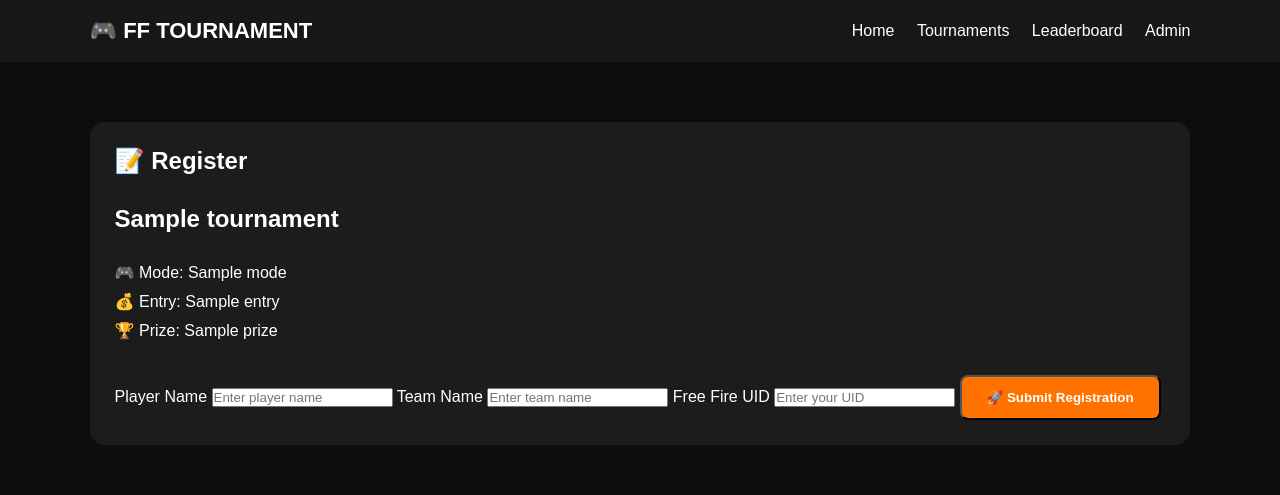
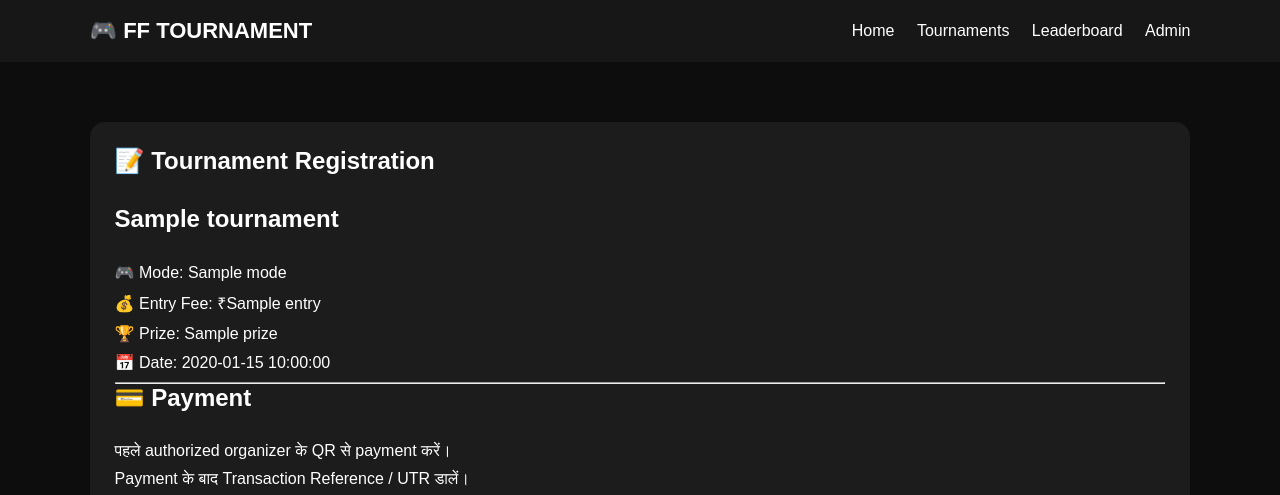
Before and after one commit to workload139-creator/Freefire-touranament, a Flask app: page /register/1 in a window 1280 px wide. Shown: the top 495 px of the page. Run offline with Flask 3, Linux system fonts and the light colour scheme; a database or web service that is not in the repository returns one stand-in record (values such as "Sample title"); some libraries are stand-ins or nearby versions.

Commit message:
Enhance registration page with additional details

```diff
--- a/templates/register.html
+++ b/templates/register.html
@@ -2,19 +2,26 @@
 <html lang="en">
 
 <head>
+
     <meta charset="UTF-8">
-    <meta name="viewport" content="width=device-width, initial-scale=1.0">
+
+    <meta name="viewport"
+          content="width=device-width, initial-scale=1.0">
 
     <title>Register - {{ tournament[1] }}</title>
 
     <link rel="stylesheet"
           href="{{ url_for('static', filename='style.css') }}">
+
 </head>
 
 <body>
 
 <header>
-    <div class="logo">🎮 FF TOURNAMENT</div>
+
+    <div class="logo">
+        🎮 FF TOURNAMENT
+    </div>
 
     <nav>
         <a href="/">Home</a>
@@ -22,6 +29,7 @@
         <a href="/leaderboard">Leaderboard</a>
         <a href="/admin">Admin</a>
     </nav>
+
 </header>
 
 
@@ -29,45 +37,109 @@
 
     <div class="card">
 
-        <h1>📝 Register</h1>
+        <h1>📝 Tournament Registration</h1>
 
         <h2>{{ tournament[1] }}</h2>
 
         <p>🎮 Mode: {{ tournament[2] }}</p>
-        <p>💰 Entry: {{ tournament[3] }}</p>
+
+        <p>💰 Entry Fee: ₹{{ tournament[3] }}</p>
+
         <p>🏆 Prize: {{ tournament[4] }}</p>
 
-        <form method="POST"
-              action="{{ url_for('register', tournament_id=tournament[0]) }}">
+        <p>📅 Date: {{ tournament[5] }}</p>
 
-            <label>Player Name</label>
+
+        <hr>
+
+
+        <h2>💳 Payment</h2>
+
+        <p>
+            पहले authorized organizer के QR से payment करें।
+        </p>
+
+        <p>
+            Payment के बाद Transaction Reference / UTR डालें।
+        </p>
+
+
+        <!-- QR IMAGE -->
+
+        <div class="qr-box">
+
+            <img
+                src="{{ url_for('static', filename='qr.png') }}"
+                alt="Payment QR"
+                class="payment-qr"
+            >
+
+        </div>
+
+
+        <p class="payment-note">
+            ⚠️ Payment verify होने के बाद ही registration confirm होगा।
+        </p>
+
+
+        <form
+            method="POST"
+            action="{{ url_for('register',
+                              tournament_id=tournament[0]) }}"
+        >
+
+            <label>
+                Player Name
+            </label>
 
             <input
                 type="text"
                 name="player_name"
                 placeholder="Enter player name"
-                required>
+                required
+            >
 
 
-            <label>Team Name</label>
+            <label>
+                Team Name
+            </label>
 
             <input
                 type="text"
                 name="team_name"
                 placeholder="Enter team name"
-                required>
+                required
+            >
 
 
-            <label>Free Fire UID</label>
+            <label>
+                Free Fire UID
+            </label>
 
             <input
                 type="text"
                 name="uid"
-                placeholder="Enter your UID"
-                required>
+                placeholder="Enter Free Fire UID"
+                required
+            >
 
 
-            <button type="submit" class="btn">
+            <label>
+                Payment Reference / UTR
+            </label>
+
+            <input
+                type="text"
+                name="payment_ref"
+                placeholder="Enter transaction reference"
+                required
+            >
+
+
+            <button
+                type="submit"
+                class="btn"
+            >
                 🚀 Submit Registration
             </button>
 
@@ -79,9 +151,15 @@
 
 
 <footer>
+
     <p>© 2026 FF Tournament</p>
-    <p>Independent community tournament platform.</p>
+
+    <p>
+        Independent community tournament platform.
+    </p>
+
 </footer>
 
 </body>
+
 </html>
```
